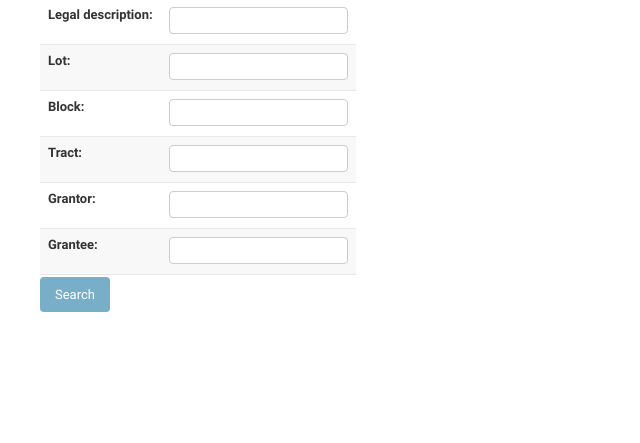
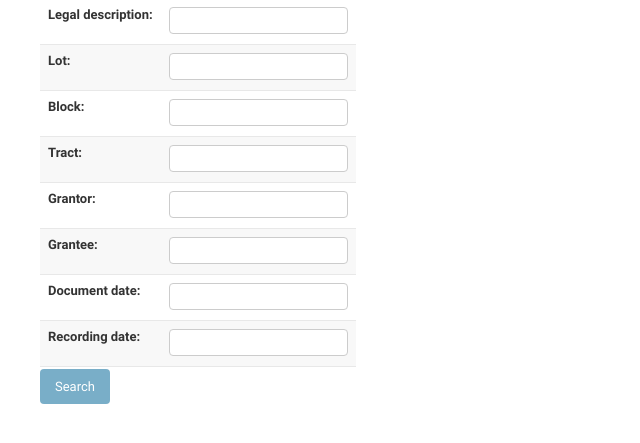
Before and after one commit to grendelshmoo/C4D, a Django app: page /search/ in a window 1280 px wide. Shown: the part 151-594 px from the top of the page, without its empty margins (0-640 px from the left). Run offline with Django 3.2, Linux system fonts and the light colour scheme; the visitor is signed in with stand-in values (Sample User, id 1).

Commit message:
searchable with document_date and recording_date

```diff
--- a/C4D/forms.py
+++ b/C4D/forms.py
@@ -7,7 +7,7 @@ from C4D.models import RawLandRecord
 class ModelSearchForm(forms.ModelForm):
     class Meta:
         model = RawLandRecord
-        fields = ['legal_description', 'lot', 'block', 'tract', 'grantor', 'grantee']
+        fields = ['legal_description', 'lot', 'block', 'tract', 'grantor', 'grantee', 'document_date', 'recording_date']
 
 class UploadFileForm(forms.Form):
     file = forms.FileField()
@@ -18,5 +18,7 @@ class SearchForm(forms.Form):
     tract = forms.CharField(max_length=16, required=False)
     grantor = forms.CharField(max_length=100, label="Grantor", required=False)
     grantee = forms.CharField(max_length=100, label="Grantee", required=False)
+    document_date = forms.CharField(max_length=10, label="Document Date", required=False)
+    recording_date = forms.CharField(max_length=10, label="Recording Date", required=False)
     #start_date = forms.DateField(required=False)
     #end_date = forms.DateField(required=False)
--- a/C4D/templates/search.html
+++ b/C4D/templates/search.html
@@ -35,7 +35,7 @@
     {% csrf_token %}
     <table>
     {{ search_form.as_table }}
-  </table>
+    </table>
     <input type="submit" value="Search" />
 </form>
 
--- a/C4D/views.py
+++ b/C4D/views.py
@@ -46,6 +46,10 @@ def search(request):
                 search_results = search_results.filter(grantor__icontains=search_form.cleaned_data['grantor'])
             if search_form.cleaned_data['grantee']:
                 search_results = search_results.filter(grantee__icontains=search_form.cleaned_data['grantee'])
+            if search_form.cleaned_data['document_date']:
+                search_results = search_results.filter(document_date__icontains=search_form.cleaned_data['document_date'])
+            if search_form.cleaned_data['recording_date']:
+                search_results = search_results.filter(recording_date__icontains=search_form.cleaned_data['recording_date'])
             if search_results.count() > 1000:
                 messages.add_message(request, messages.ERROR, "Search too broad.  Returned %d rows!" % search_results.count())
                 search_result = None
```
